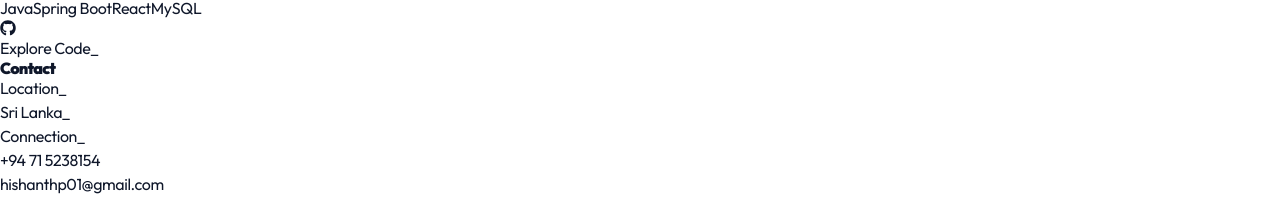
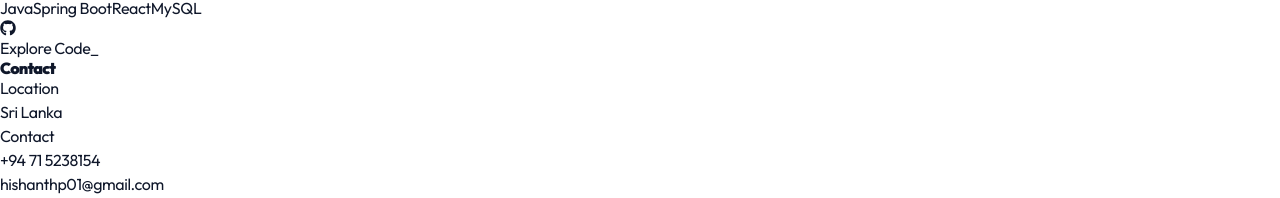
Before and after one commit to hishanthp1231/My_Portfolio, a React (Vite) app: page / in a window 1280 px wide. Shown: the part 7525-7723 px from the top of the page. Built offline with nearby package versions, Linux system fonts and the light colour scheme.

Commit message:
Content changed

```diff
--- a/src/Components/Contact.jsx
+++ b/src/Components/Contact.jsx
@@ -20,10 +20,10 @@
                     transition={{ duration: 0.8 }}
                     className="inline-block p-12 sm:p-20 rounded-[4rem] border border-white/40 bg-white/20 backdrop-blur-3xl shadow-3xl group"
                 >
-                    <p className="text-xl sm:text-2xl font-black text-slate-400 uppercase tracking-[0.4em] mb-4">Location_</p>
-                    <p className="text-2xl sm:text-4xl font-black text-slate-900 mb-12 tracking-tighter">{CONTACT.address || "Sri Lanka_"}</p>
+                    <p className="text-xl sm:text-2xl font-black text-slate-400 uppercase tracking-[0.4em] mb-4">Location</p>
+                    <p className="text-2xl sm:text-4xl font-black text-slate-900 mb-12 tracking-tighter">{CONTACT.address || "Sri Lanka"}</p>
 
-                    <p className="text-xl sm:text-2xl font-black text-slate-400 uppercase tracking-[0.4em] mb-4">Connection_</p>
+                    <p className="text-xl sm:text-2xl font-black text-slate-400 uppercase tracking-[0.4em] mb-4">Contact</p>
                     <p className="text-2xl sm:text-4xl font-black text-slate-900 mb-16 tracking-tighter">{CONTACT.phoneNo}</p>
 
                     <a
```
